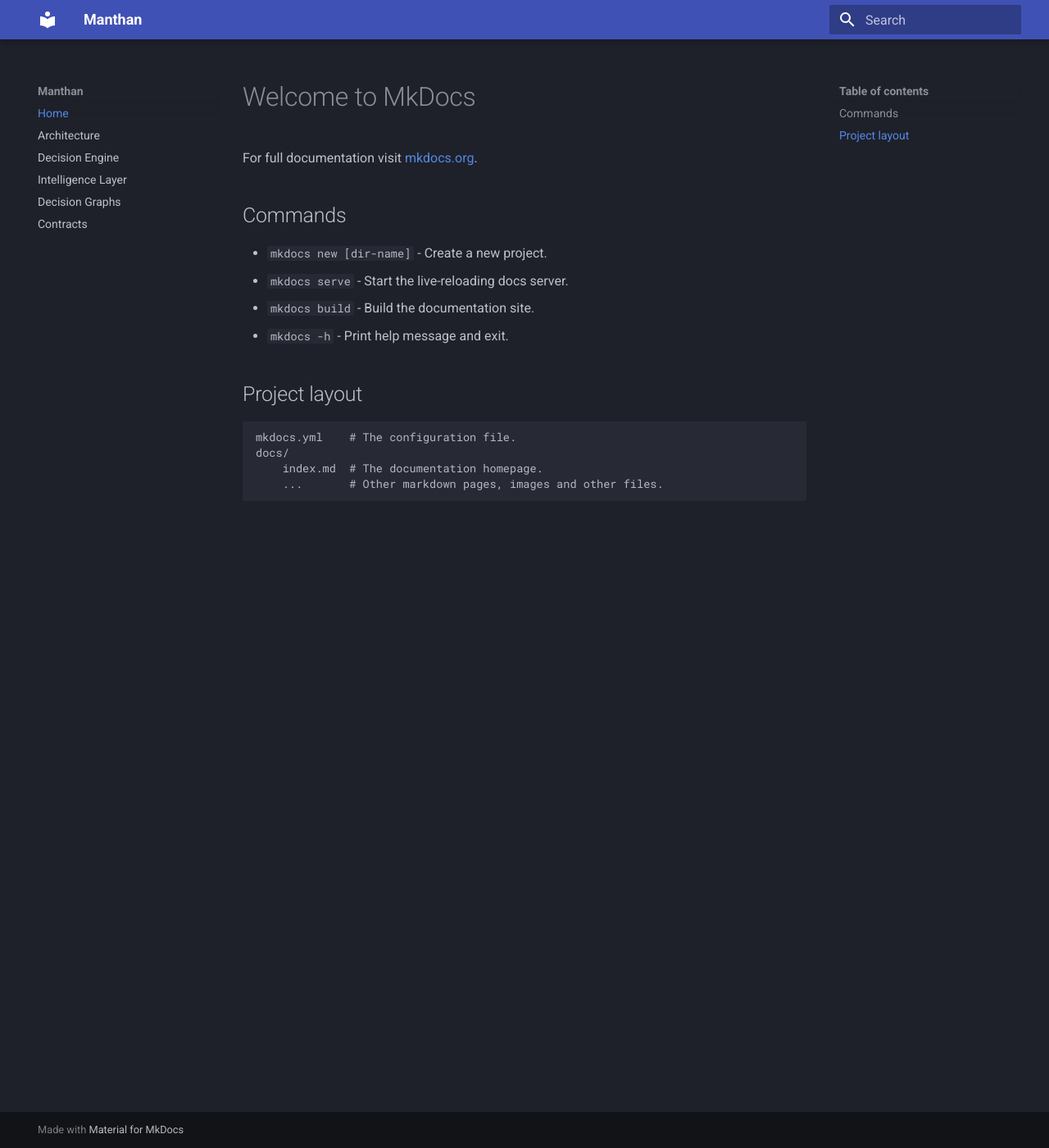
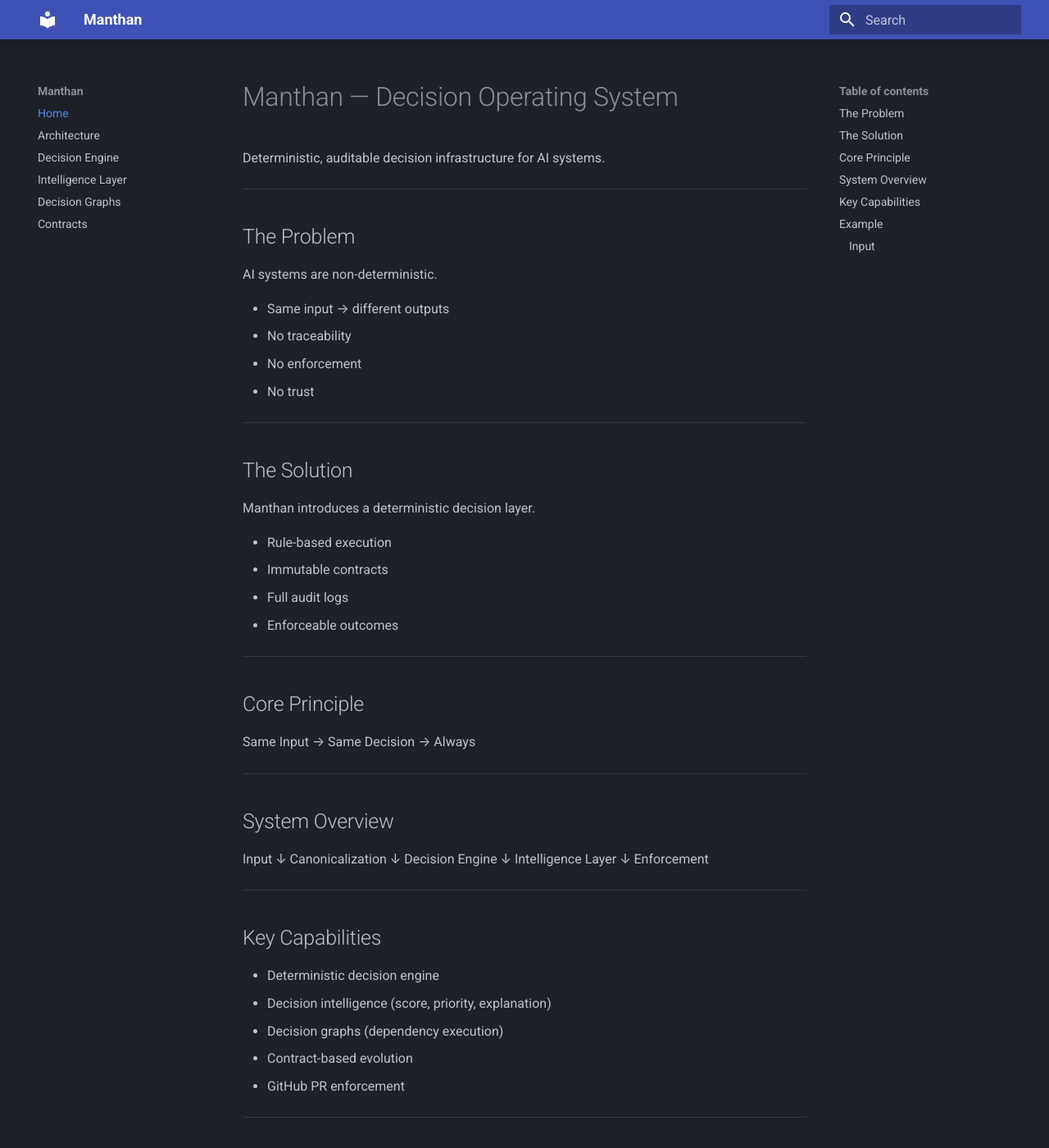
Before and after one commit to pavancharak/manthan-docs, an MkDocs documentation site: the page built from docs/index.md, in a window 1280 px wide and 1400 px high. Shown: the whole window at 82% size. Built offline with MkDocs 1.6.1 and Material for MkDocs 9.7.7, drawn with Linux system fonts in a browser that asks for light colours; some of the changed text lies outside the part shown.

Commit message:
Update homepage

````diff
--- a/docs/index.md
+++ b/docs/index.md
@@ -1,17 +1,90 @@
-# Welcome to MkDocs
+# Manthan — Decision Operating System
 
-For full documentation visit [mkdocs.org](https://www.mkdocs.org).
+Deterministic, auditable decision infrastructure for AI systems.
 
-## Commands
+---
 
-* `mkdocs new [dir-name]` - Create a new project.
-* `mkdocs serve` - Start the live-reloading docs server.
-* `mkdocs build` - Build the documentation site.
-* `mkdocs -h` - Print help message and exit.
+## The Problem
 
-## Project layout
+AI systems are non-deterministic.
 
-    mkdocs.yml    # The configuration file.
-    docs/
-        index.md  # The documentation homepage.
-        ...       # Other markdown pages, images and other files.
+- Same input → different outputs
+- No traceability
+- No enforcement
+- No trust
+
+---
+
+## The Solution
+
+Manthan introduces a deterministic decision layer.
+
+- Rule-based execution
+- Immutable contracts
+- Full audit logs
+- Enforceable outcomes
+
+---
+
+## Core Principle
+
+
+Same Input → Same Decision → Always
+
+
+---
+
+## System Overview
+
+
+Input
+↓
+Canonicalization
+↓
+Decision Engine
+↓
+Intelligence Layer
+↓
+Enforcement
+
+
+---
+
+## Key Capabilities
+
+- Deterministic decision engine
+- Decision intelligence (score, priority, explanation)
+- Decision graphs (dependency execution)
+- Contract-based evolution
+- GitHub PR enforcement
+
+---
+
+## Example
+
+### Input
+
+```json
+{
+  "risk": 8,
+  "amount": 12000
+}
+Decision
+{
+  "decision": "REJECT",
+  "score": 85,
+  "priority": "HIGH"
+}
+Why It Matters
+
+Without Manthan:
+
+AI = unpredictable system
+
+With Manthan:
+
+AI = controlled, auditable infrastructure
+Links
+GitHub: https://github.com/pavancharak
+
+---
````
